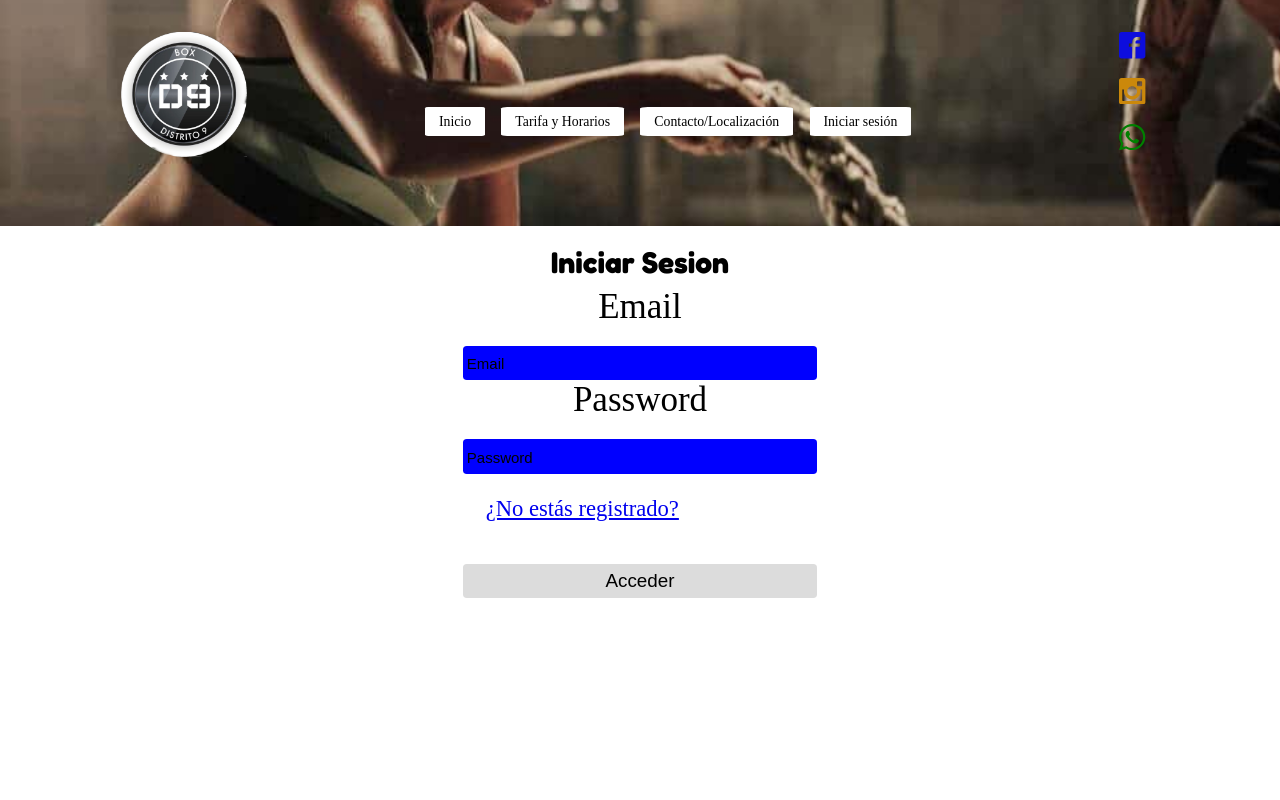
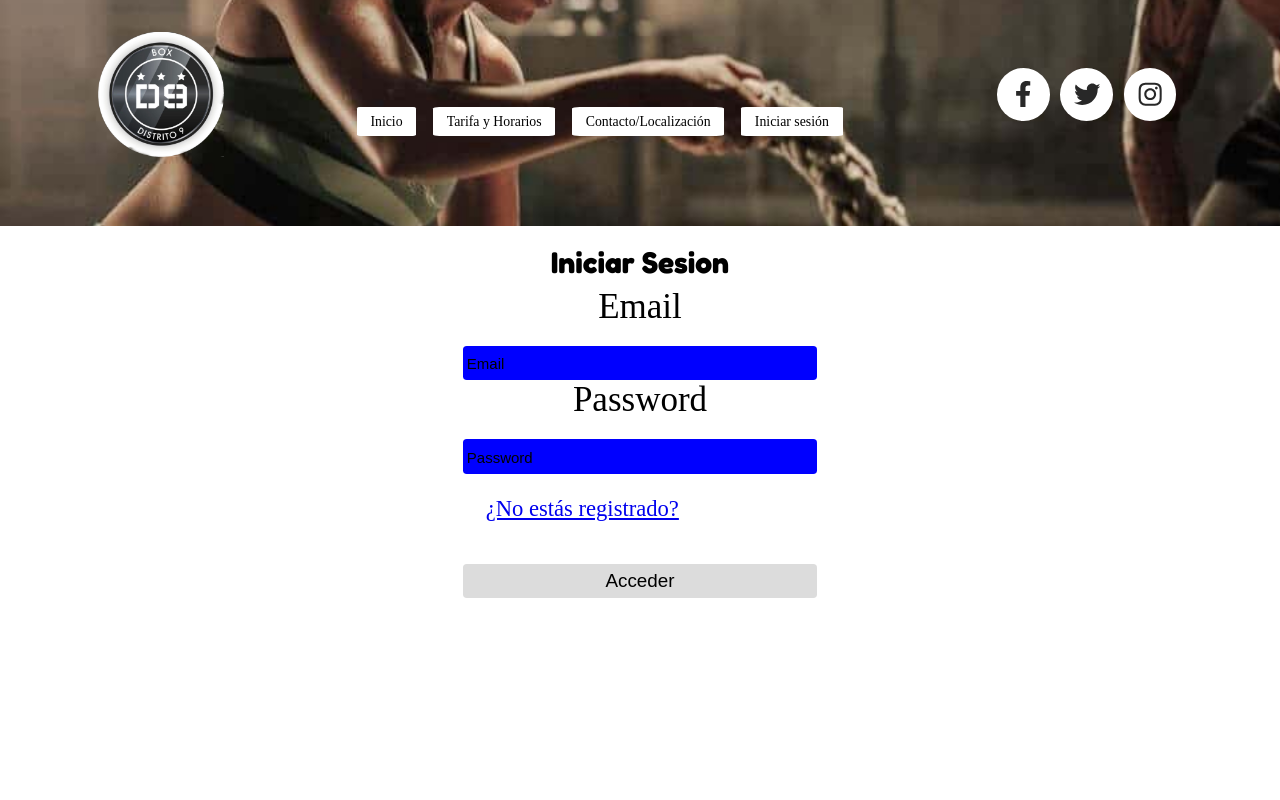
Before and after one commit to Erika016/Crossfitproyecto, a React (Create React App) app in the folder BoxDistrito9front/: page /login in a window 1280 px wide. Shown: the top 800 px of the page. Built offline with nearby package versions, Linux system fonts and the light colour scheme; a web font is replaced by a local one.

Commit message:
Cambio en el estilo de los iconos de redes solicales

```diff
--- a/BoxDistrito9front/src/Registro/Login.js
+++ b/BoxDistrito9front/src/Registro/Login.js
@@ -39,15 +39,17 @@ export const Login = (props) => {
     });
   };
   return (
-    <div >
+    <div>
       {logged && <Navigate to="/dashboard" replace={true} />}
       {loading && <Spinner />}
-      {status === "failed" && <Alert message="Error en el registro" />}
+      {user.status === "failed" && (
+        <Alert message="Error en el registro" type="error" />
+      )}
 
       {!loading && (
-        <div >
-            {/* <h1 >BOX DISTRITO9</h1> */}
-            <h2 className={classes.titulo}>Iniciar Sesion</h2>
+        <div>
+          {/* <h1 >BOX DISTRITO9</h1> */}
+          <h2 className={classes.titulo}>Iniciar Sesion</h2>
           <div className={classes.login}>
             <form className={classes.contactform} onSubmit={handleSubmit}>
               <label className={classes.labels} htmlFor="email">
@@ -76,9 +78,7 @@ export const Login = (props) => {
               />
 
               <div className={classes.links}>
-                <Link  to="/register">
-                  ¿No estás registrado?
-                </Link>
+                <Link to="/register">¿No estás registrado?</Link>
               </div>
               <div>
                 <button type="submit" className={classes.boton}>
--- a/BoxDistrito9front/src/Registro/Register.js
+++ b/BoxDistrito9front/src/Registro/Register.js
@@ -12,6 +12,7 @@ import { Alert } from "../components/alert/Alert";
 export const Register = () => {
   const dispatch = useDispatch();
   const user = useSelector((state) => state.login.login.data);
+  console.log(user)
   const loading = useSelector((state) => state.login.login.loading);
   const status = useSelector((state) => state.login.status);
   const error = useSelector((state) => state.login.error);
@@ -53,8 +54,9 @@ export const Register = () => {
   return (
     <div className={classes.contenedor}>
       {loading && <Spinner />}
-      {status === "succeeded" && <Alert message="Registro correcto" />}
-      {status === "failed" && <Alert message="Error en el registro" />}
+      {user.status === "succeeded" && <Alert message="Registro correcto" type="success"/>}
+      {user.status === "failed" && <Alert message="Error en el registro" type="error"/>}
+      {status === "rejected" && <Alert message={error.message} type="error"/>}
       <div className={classes.datos}>
         {/* <h1>BOX DISTRITO9</h1> */}
         <h2 className={classes.titulo}>Registrarse</h2>
--- a/BoxDistrito9front/src/components/nav/Header.js
+++ b/BoxDistrito9front/src/components/nav/Header.js
@@ -13,9 +13,9 @@ import { Link } from "react-router-dom";
 import { useSelector } from "react-redux";
 import { useDispatch } from "react-redux";
 import { loginActions } from "../../store/loginSlice";
-import { ImFacebook2 } from "react-icons/im";
-import { ImInstagram } from "react-icons/im";
-import { ImWhatsapp } from "react-icons/im";
+import { FaFacebookF } from "react-icons/fa";
+import { FaTwitter } from "react-icons/fa";
+import { FaInstagram } from "react-icons/fa";
 
 function Header() {
   const dispatch = useDispatch();
@@ -56,14 +56,14 @@ function Header() {
         </nav>
       </div>
       <div className={classes.redes}>
-        <div className={classes.face}>
-          <ImFacebook2 />
+        <div className={classes.icon}>
+          <FaFacebookF />
         </div>
-        <div className={classes.insta}>
-          <ImInstagram />
+        <div className={classes.icon}>
+          <FaTwitter />
         </div>
-        <div className={classes.what}>
-          <ImWhatsapp />
+        <div className={classes.icon}>
+          <FaInstagram />
         </div>
       </div>
     </header>
--- a/BoxDistrito9front/src/components/nav/Header.module.css
+++ b/BoxDistrito9front/src/components/nav/Header.module.css
@@ -1,4 +1,3 @@
-
 .container {
   width: 100%;
   height: auto;
@@ -16,7 +15,7 @@
   margin-top: -1rem;
 }
 
-.containerLogo{
+.containerLogo {
   display: flex;
   justify-content: left;
   align-items: left;
@@ -27,7 +26,7 @@
   margin: 1.5rem 0 0 2rem;
 }
 
-.containerNav{
+.containerNav {
   display: flex;
   flex-direction: column;
 }
@@ -50,7 +49,7 @@
   padding: 0.5em 1em;
   font-family: wallpoet;
   border-radius: 5%;
-  transition: all .2s ease;
+  transition: all 0.2s ease;
 }
 
 .redes {
@@ -59,12 +58,33 @@
   flex-direction: row;
   align-items: center;
   justify-content: flex-end;
-  font-size: 2rem;
+  font-size: 1.5rem;
   cursor: pointer;
   margin-top: 3rem;
-  padding-right: 1.5rem ;
+  padding-right: 1.5rem;
+  padding-bottom: 1rem;
 }
-
+.icon {
+  border-radius: 50%;
+  background-color: white;
+  padding: 0.5em;
+  display: flex;
+  justify-content: center;
+  align-items: center;
+  color: #282828;
+  transition-duration: 0.5s;
+  margin: .2em;
+}
+.icon:hover,
+.icon:focus,
+.icon:active {
+  background-color: #2098d1;
+  color: white;
+  -webkit-transform: scale(1.2);
+  transform: scale(1.2);
+  -webkit-transition-timing-function: cubic-bezier(0.47, 2.02, 0.31, -0.36);
+  transition-timing-function: cubic-bezier(0.47, 2.02, 0.31, -0.36);
+}
 .what {
   color: green;
 }
@@ -78,10 +98,10 @@
 
 @media (min-width: 700px) and (max-width: 1024px) {
   .container {
-    flex-direction:row;
+    flex-direction: row;
     height: 20rem;
   }
-  .containerLogo{
+  .containerLogo {
     width: 100%;
     justify-content: center;
     align-items: center;
@@ -92,7 +112,7 @@
     margin: 0;
   }
 
-  .containerNav{
+  .containerNav {
     width: 100%;
     display: flex;
     justify-content: center;
@@ -111,6 +131,7 @@
   .redes {
     width: 100%;
     justify-content: center;
+    flex-direction: column;
     font-size: 2.3rem;
     cursor: pointer;
     margin: 0 0 1rem 0;
@@ -130,7 +151,7 @@
     background-position: 0rem;
     margin-top: -2rem;
   }
-    .containerLogo{
+  .containerLogo {
     display: flex;
     margin: 1rem 0 2rem 0;
   }
@@ -154,7 +175,7 @@
   }
   .redes {
     display: flex;
-      flex-direction: column;
+    flex-direction: row;
     justify-content: space-between;
     align-items: center;
     cursor: pointer;
```
Lines whose indentation alone changed are shown as unchanged.
